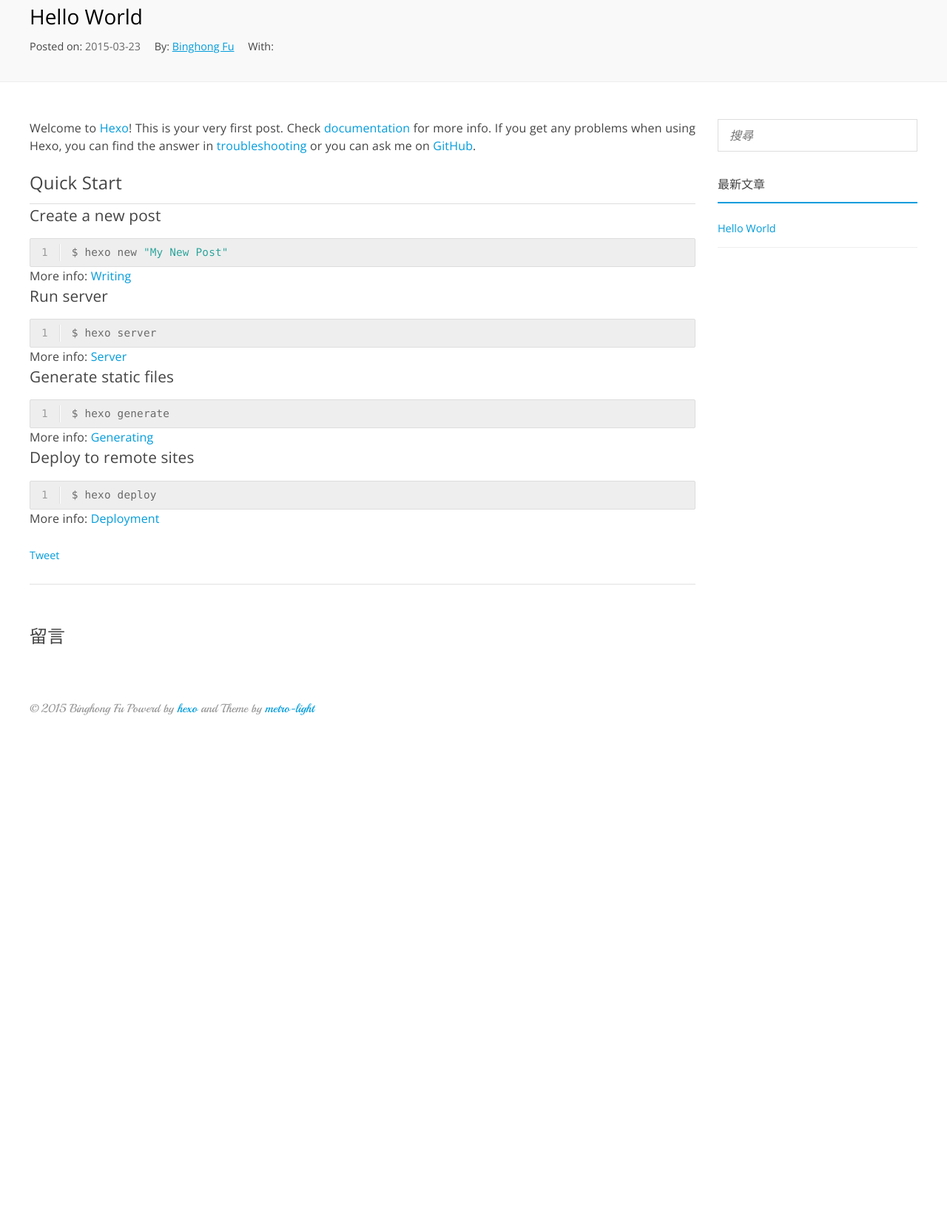
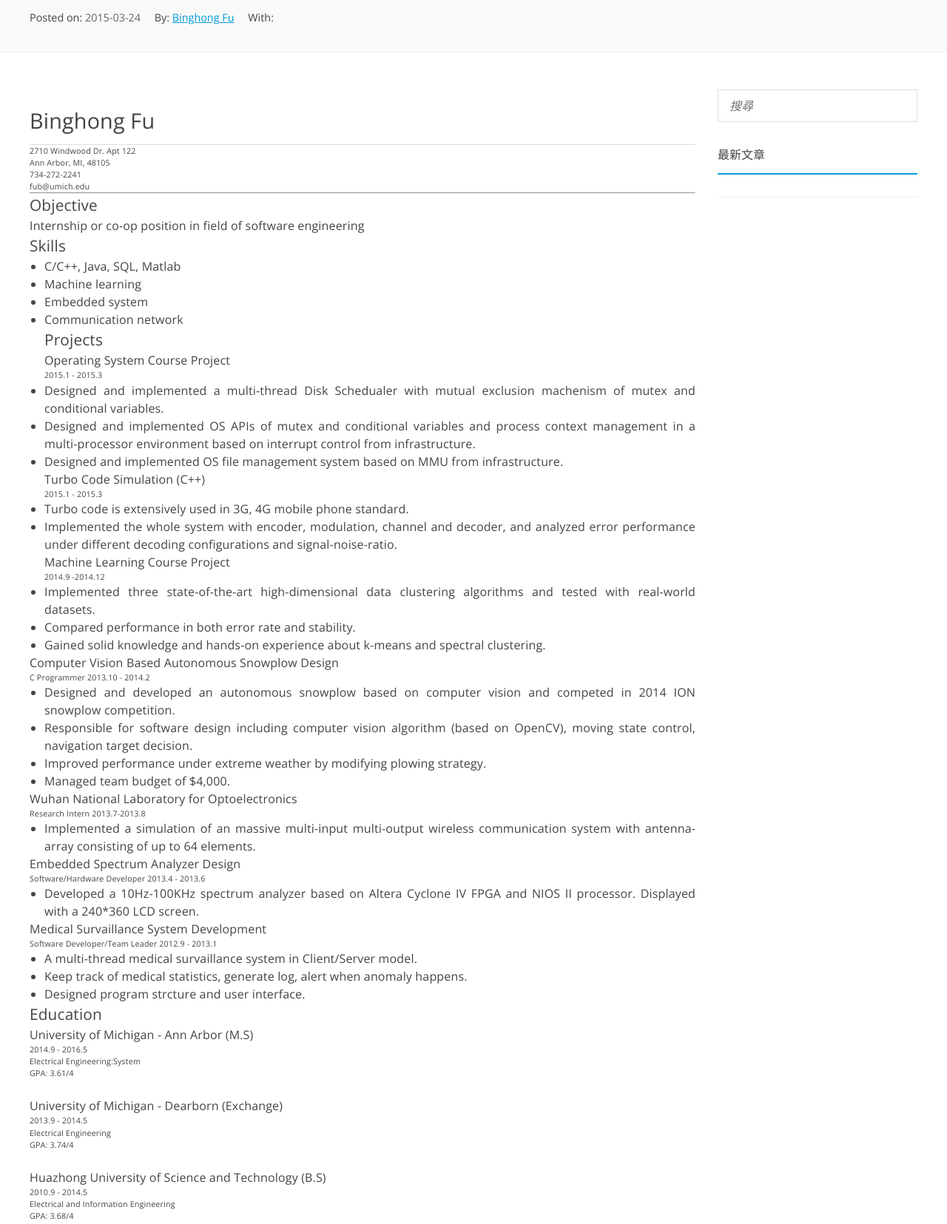
Before and after one commit to WilliamRal/WilliamRal.github.io, a plain HTML site: page 2015/03/24/resume/index.html in a window 1280 px wide. Shown: the part 175-1830 px from the top of the page at 74% size. Before the commit the page ends 1263 px from the top, so only its background shows below. Drawn offline with nearby package versions, Linux system fonts and the light colour scheme.

Commit message:
Site updated: 2015-03-24 12:57:34

```diff
--- a/2015/03/23/hello-world/index.html
+++ b/2015/03/24/resume/index.html
@@ -5,7 +5,7 @@
 <head>
   <meta charset="utf-8">
 
-  <title>Hello World | Binghong&#39;s Blog</title>
+  <title>Binghong</title>
   <meta name="author" content="Binghong Fu">
 
   <meta name="description" content="Profound interest in C/C++ programming">
@@ -13,8 +13,8 @@
 
   <meta name="viewport" content="width=device-width, initial-scale=1, maximum-scale=1">
 
-  <meta property="og:title" content="Hello World"/>
-  <meta property="og:site_name" content="Binghong&#39;s Blog"/>
+
+  <meta property="og:site_name" content="Binghong"/>
 
 
     <meta property="og:image" content="undefined"/>
@@ -30,7 +30,7 @@
     <link rel="apple-touch-icon-precomposed" href="/img/apple-icon.png">
 
 
-  <link rel="alternate" href="/atom.xml" title="Binghong&#39;s Blog" type="application/atom+xml">
+  <link rel="alternate" href="/atom.xml" title="Binghong" type="application/atom+xml">
   <link rel="stylesheet" href="/css/style.css" media="screen" type="text/css">
 
   <style type="text/css">
@@ -78,7 +78,7 @@ body{ -webkit-animation: bugfix infinite 1s; }
 <body>
   <header id="header" class="inner"><div class="padding">
 	<div class="alignleft logo">
-	  <h1><a href="/">Binghong&#39;s Blog</a></h1>
+	  <h1><a href="/">Binghong</a></h1>
 	</div>
 	<nav id="main-nav" class="alignright">
 		<input type="checkbox" id="toggle" />
@@ -99,11 +99,11 @@ body{ -webkit-animation: bugfix infinite 1s; }
   	<div class="inner">
       <div class="padding">
 
-          <h1>Hello World</h1>
+          <h1></h1>
           <ul>
             <li>
               <span class="heading-span">Posted on: </span>
-              <time datetime="2015-03-24T01:05:13.000Z">2015-03-23</time>
+              <time datetime="2015-03-24T16:57:09.000Z">2015-03-24</time>
             </li>
 
               <li>
@@ -133,15 +133,47 @@ body{ -webkit-animation: bugfix infinite 1s; }
 
       <div class="entry">
 
-          <p>Welcome to <a href="http://hexo.io/" target="_blank" rel="external">Hexo</a>! This is your very first post. Check <a href="http://hexo.io/docs/" target="_blank" rel="external">documentation</a> for more info. If you get any problems when using Hexo, you can find the answer in <a href="http://hexo.io/docs/troubleshooting.html" target="_blank" rel="external">troubleshooting</a> or you can ask me on <a href="https://github.com/hexojs/hexo/issues" target="_blank" rel="external">GitHub</a>.</p>
-<h2 id="Quick_Start">Quick Start</h2><h3 id="Create_a_new_post">Create a new post</h3><figure class="highlight bash"><table><tr><td class="gutter"><pre><span class="line">1</span><br></pre></td><td class="code"><pre><span class="line">$ hexo new <span class="string">"My New Post"</span></span><br></pre></td></tr></table></figure>
-<p>More info: <a href="http://hexo.io/docs/writing.html" target="_blank" rel="external">Writing</a></p>
-<h3 id="Run_server">Run server</h3><figure class="highlight bash"><table><tr><td class="gutter"><pre><span class="line">1</span><br></pre></td><td class="code"><pre><span class="line">$ hexo server</span><br></pre></td></tr></table></figure>
-<p>More info: <a href="http://hexo.io/docs/server.html" target="_blank" rel="external">Server</a></p>
-<h3 id="Generate_static_files">Generate static files</h3><figure class="highlight bash"><table><tr><td class="gutter"><pre><span class="line">1</span><br></pre></td><td class="code"><pre><span class="line">$ hexo generate</span><br></pre></td></tr></table></figure>
-<p>More info: <a href="http://hexo.io/docs/generating.html" target="_blank" rel="external">Generating</a></p>
-<h3 id="Deploy_to_remote_sites">Deploy to remote sites</h3><figure class="highlight bash"><table><tr><td class="gutter"><pre><span class="line">1</span><br></pre></td><td class="code"><pre><span class="line">$ hexo deploy</span><br></pre></td></tr></table></figure>
-<p>More info: <a href="http://hexo.io/docs/deployment.html" target="_blank" rel="external">Deployment</a></p>
+          <h1 id="Binghong_Fu">Binghong Fu</h1><h6 id="2710_Windwood_Dr-_Apt_122">2710 Windwood Dr. Apt 122</h6><h6 id="Ann_Arbor,_MI,_48105">Ann Arbor, MI, 48105</h6><h6 id="734-272-2241">734-272-2241</h6><h6 id="fub@umich-edu">fub@umich.edu</h6><hr>
+<h3 id="Objective">Objective</h3><p>Internship or co-op position in field of software engineering</p>
+<h3 id="Skills">Skills</h3><ul>
+<li>C/C++, Java, SQL, Matlab</li>
+<li>Machine learning</li>
+<li>Embedded system</li>
+<li>Communication network<h3 id="Projects">Projects</h3><h4 id="Operating_System_Course_Project">Operating System Course Project</h4><h6 id="2015-1_-_2015-3">2015.1 - 2015.3</h6></li>
+<li>Designed and implemented a multi-thread Disk Schedualer with mutual exclusion machenism of mutex and conditional variables.</li>
+<li>Designed and implemented OS APIs of mutex and conditional variables and process context management in a multi-processor environment based on interrupt control from infrastructure.</li>
+<li>Designed and implemented OS file management system based on MMU from infrastructure.<h4 id="Turbo_Code_Simulation_(C++)">Turbo Code Simulation (C++)</h4><h6 id="2015-1_-_2015-3-1">2015.1 - 2015.3</h6></li>
+<li>Turbo code is extensively used in 3G, 4G mobile phone standard. </li>
+<li>Implemented the whole system with encoder, modulation, channel and decoder, and analyzed error performance under different decoding configurations and signal-noise-ratio.<h4 id="Machine_Learning_Course_Project">Machine Learning Course Project</h4><h6 id="2014-9_-2014-12">2014.9 -2014.12</h6></li>
+<li>Implemented three state-of-the-art high-dimensional data clustering algorithms and tested with real-world datasets.</li>
+<li>Compared performance in both error rate and stability.</li>
+<li>Gained solid knowledge and hands-on experience about k-means and spectral clustering.</li>
+</ul>
+<h4 id="Computer_Vision_Based_Autonomous_Snowplow_Design">Computer Vision Based Autonomous Snowplow Design</h4><h6 id="C_Programmer_2013-10_-_2014-2">C Programmer 2013.10 - 2014.2</h6><ul>
+<li>Designed and developed an autonomous snowplow based on computer vision and competed in 2014 ION snowplow competition.</li>
+<li>Responsible for software design including computer vision algorithm (based on OpenCV), moving state control, navigation target decision.</li>
+<li>Improved performance under extreme weather by modifying plowing strategy.</li>
+<li>Managed team budget of $4,000.</li>
+</ul>
+<h4 id="Wuhan_National_Laboratory_for_Optoelectronics">Wuhan National Laboratory for Optoelectronics</h4><h6 id="Research_Intern_2013-7-2013-8">Research Intern 2013.7-2013.8</h6><ul>
+<li>Implemented a simulation of an massive multi-input multi-output wireless communication system with antenna-array consisting of up to 64 elements.</li>
+</ul>
+<h4 id="Embedded_Spectrum_Analyzer_Design">Embedded Spectrum Analyzer Design</h4><h6 id="Software/Hardware_Developer_2013-4_-_2013-6">Software/Hardware Developer 2013.4 - 2013.6</h6><ul>
+<li>Developed a 10Hz-100KHz spectrum analyzer based on Altera Cyclone IV FPGA and NIOS II processor. Displayed with a 240*360 LCD screen.</li>
+</ul>
+<h4 id="Medical_Survaillance_System_Development">Medical Survaillance System Development</h4><h6 id="Software_Developer/Team_Leader_2012-9_-_2013-1">Software Developer/Team Leader 2012.9 - 2013.1</h6><ul>
+<li>A multi-thread medical survaillance system in Client/Server model.</li>
+<li>Keep track of medical statistics, generate log, alert when anomaly happens.</li>
+<li>Designed program strcture and user interface.</li>
+</ul>
+<h3 id="Education">Education</h3><h4 id="University_of_Michigan_-_Ann_Arbor_(M-S)">University of Michigan - Ann Arbor (M.S)</h4><h6 id="2014-9_-_2016-5">2014.9 - 2016.5</h6><h6 id="Electrical_Engineering:System">Electrical Engineering:System</h6><h6 id="GPA:_3-61/4">GPA: 3.61/4</h6><p><br></p>
+<h4 id="University_of_Michigan_-_Dearborn_(Exchange)">University of Michigan - Dearborn (Exchange)</h4><h6 id="2013-9_-_2014-5">2013.9 - 2014.5</h6><h6 id="Electrical_Engineering">Electrical Engineering</h6><h6 id="GPA:_3-74/4">GPA: 3.74/4</h6><p><br></p>
+<h4 id="Huazhong_University_of_Science_and_Technology_(B-S)">Huazhong University of Science and Technology (B.S)</h4><h6 id="2010-9_-_2014-5">2010.9 - 2014.5</h6><h6 id="Electrical_and_Information_Engineering">Electrical and Information Engineering</h6><h6 id="GPA:_3-68/4">GPA: 3.68/4</h6><h3 id="Awards">Awards</h3><ul>
+<li>2014 ION autonomous snowplow competition 3rd place</li>
+<li>Department winnner of Senior Design Competition (UM-Dearborn)</li>
+<li>Outstanding Graduate Award (HUST)</li>
+<li>Excellent Student Scholarship (HUST)</li>
+</ul>
 
 
       </div>
@@ -204,7 +236,7 @@ body{ -webkit-animation: bugfix infinite 1s; }
   <ul class="entry">
 
       <li>
-        <a href="/2015/03/23/hello-world/">Hello World</a>
+        <a href="/2015/03/24/resume/"></a>
       </li>
 
   </ul>
```
Also changed, not shown: archives/2015/03/index.html (+8 -8 lines), archives/2015/index.html (+8 -8 lines), archives/index.html (+8 -8 lines), index.html (+50 -18 lines).
